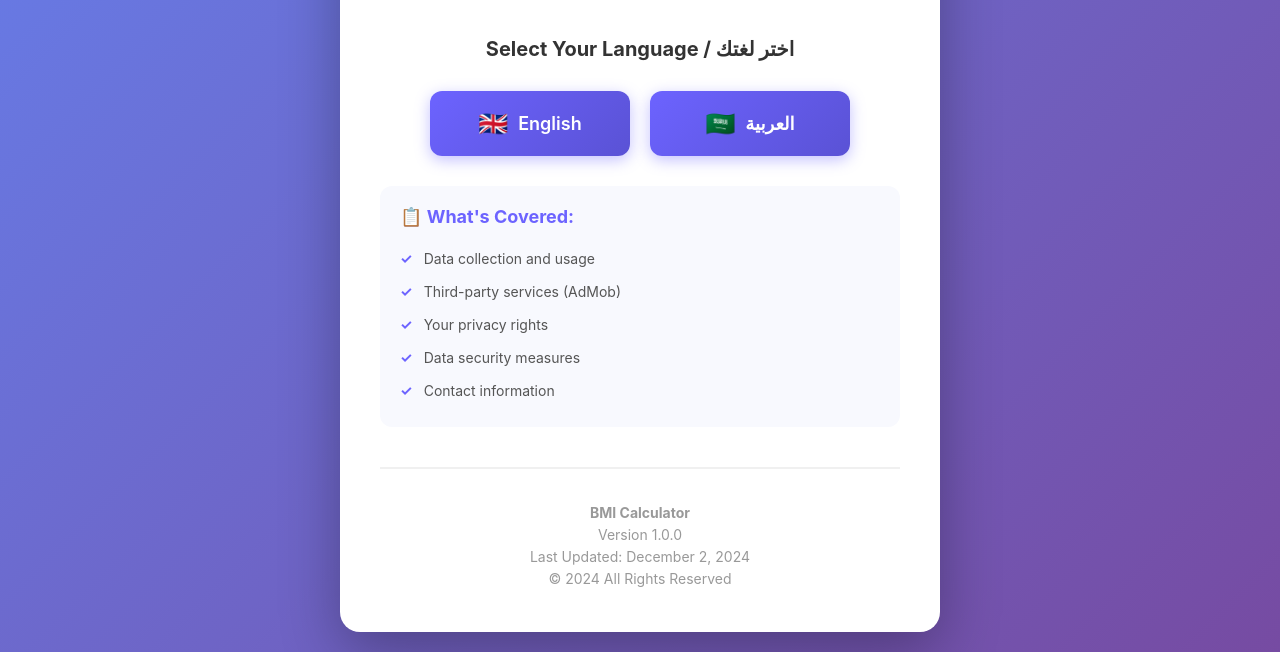
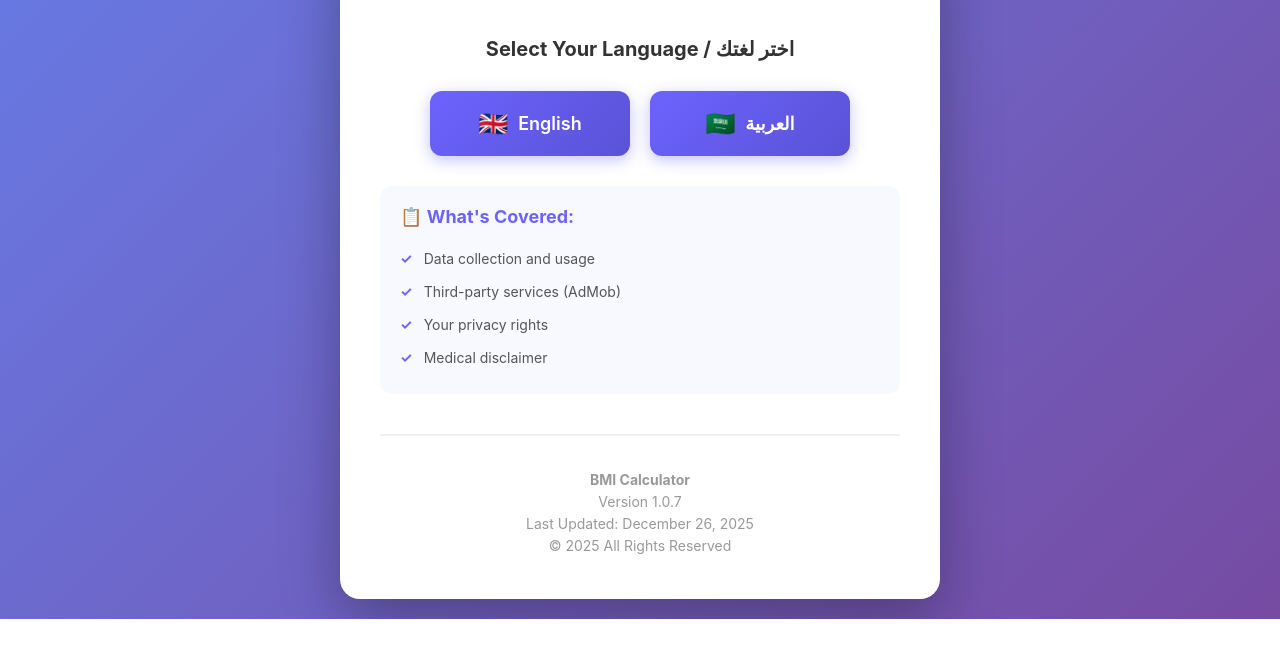
Before and after one commit to ALSRKAL/bmi-calculator-privacy, a plain HTML site: page index.html in a window 1280 px wide. Shown: the part 225-877 px from the top of the page. After the commit the page ends 844 px from the top, so only its background shows below. Drawn offline with Linux system fonts and the light colour scheme.

Commit message:
Update index.html: version 1.0.7, year 2025, remove contact info

```diff
--- a/index.html
+++ b/index.html
@@ -1,5 +1,6 @@
 <!DOCTYPE html>
 <html lang="en">
+
 <head>
     <meta charset="UTF-8">
     <meta name="viewport" content="width=device-width, initial-scale=1.0">
@@ -25,7 +26,7 @@
         .container {
             background: white;
             border-radius: 20px;
-            box-shadow: 0 20px 60px rgba(0,0,0,0.3);
+            box-shadow: 0 20px 60px rgba(0, 0, 0, 0.3);
             max-width: 600px;
             width: 100%;
             padding: 40px;
@@ -159,6 +160,7 @@
         }
     </style>
 </head>
+
 <body>
     <div class="container">
         <div class="logo">🏥</div>
@@ -185,17 +187,17 @@
                 <li>Data collection and usage</li>
                 <li>Third-party services (AdMob)</li>
                 <li>Your privacy rights</li>
-                <li>Data security measures</li>
-                <li>Contact information</li>
+                <li>Medical disclaimer</li>
             </ul>
         </div>
 
         <div class="footer">
             <p><strong>BMI Calculator</strong></p>
-            <p>Version 1.0.0</p>
-            <p>Last Updated: December 2, 2024</p>
-            <p>© 2024 All Rights Reserved</p>
+            <p>Version 1.0.7</p>
+            <p>Last Updated: December 26, 2025</p>
+            <p>© 2025 All Rights Reserved</p>
         </div>
     </div>
 </body>
+
 </html>
```
